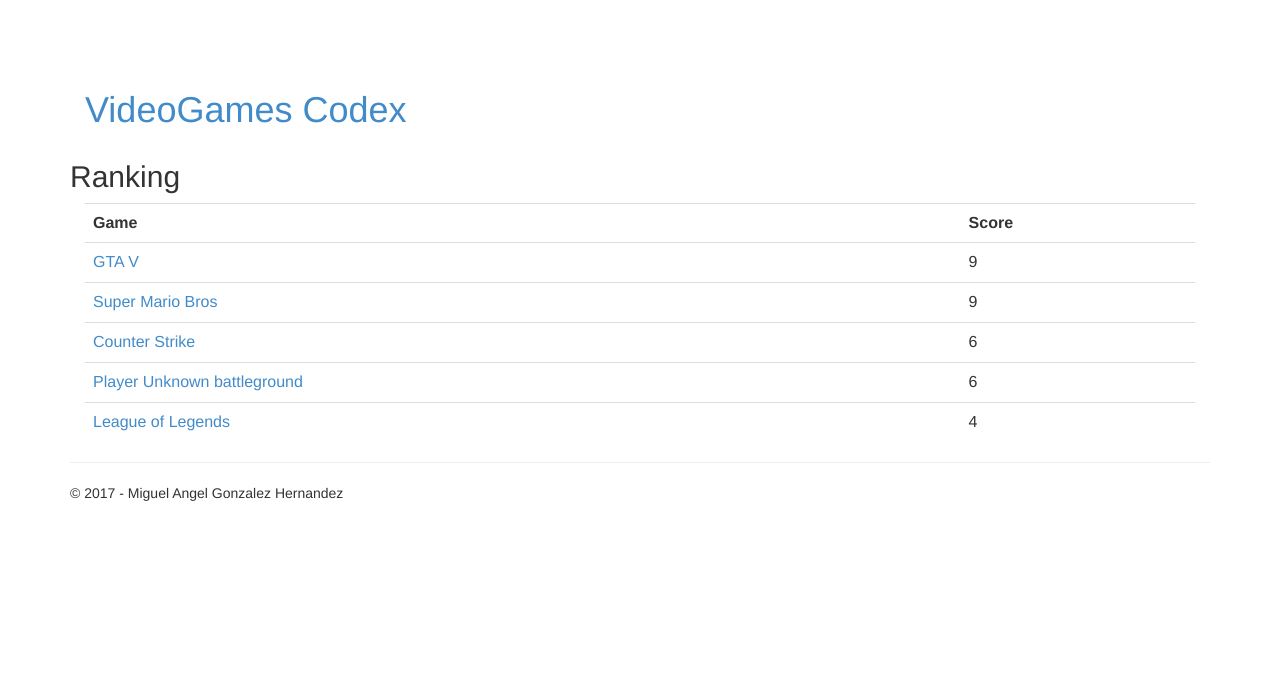
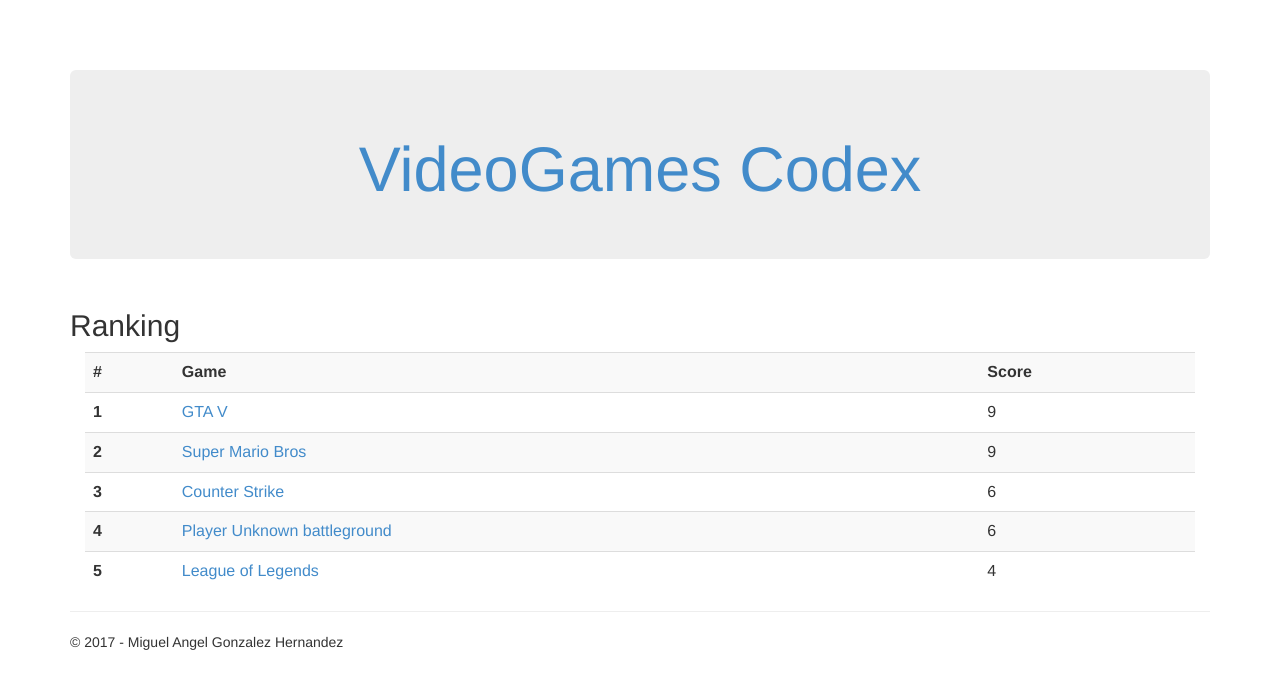
Before and after one commit to migueljabugo/ProyectoPracticoModulo3, a Django app: page /ranking in a window 1280 px wide. Shown: the top 689 px of the page. Run offline with Django 3.2, Linux system fonts and the light colour scheme; data comes from the database, SQL or seed files in the repository; some libraries are stand-ins or nearby versions.

Commit message:
Pequeñas modificaciones

```diff
--- a/ProyectoPracticoModulo3/ProyectoPracticoModulo3/app/templates/app/index.html
+++ b/ProyectoPracticoModulo3/ProyectoPracticoModulo3/app/templates/app/index.html
@@ -12,7 +12,7 @@
         <a class="btn btn-primary" href="/search">Search Game</a>
     </div>
     <div class="col-xs-12">
-        <table class="table">
+        <table class="table table-striped">
             <tr>
                 <th>Name</th>
                 <th>Publisher</th>
--- a/ProyectoPracticoModulo3/ProyectoPracticoModulo3/app/templates/app/layout.html
+++ b/ProyectoPracticoModulo3/ProyectoPracticoModulo3/app/templates/app/layout.html
@@ -7,14 +7,20 @@
     {% load staticfiles %}
     <link rel="stylesheet" type="text/css" href="{% static 'app/content/bootstrap.min.css' %}" />
     <link rel="stylesheet" type="text/css" href="{% static 'app/content/site.css' %}" />
+    <link rel="stylesheet" type="text/css" href="{% static 'app/content/style.css' %}" />
     <script src="{% static 'app/scripts/modernizr-2.6.2.js' %}"></script>
 </head>
 
 <body>
+    <div class="container">
+        <a style="text-decoration: none" href="/">
+            <div class="jumbotron text-center">
+                <h1>VideoGames Codex</h1>
+            </div>
+        </a>
+    </div>
+
     <div class="container body-content">
-        <div class="container">
-            <a href="/"><h1>VideoGames Codex</h1></a>
-        </div>
 
 {% block content %}{% endblock %}
         <hr/>
--- a/ProyectoPracticoModulo3/ProyectoPracticoModulo3/app/templates/app/ranking.html
+++ b/ProyectoPracticoModulo3/ProyectoPracticoModulo3/app/templates/app/ranking.html
@@ -4,13 +4,15 @@
 
 <h2>Ranking</h2>
 <div class="col-xs-12">
-    <table class="table">
+    <table class="table table-striped">
         <tr>
+            <th>#</th>
             <th>Game</th>
             <th>Score</th>
         </tr>
         {% for name, score, id in games %}
         <tr>
+            <th scope="row">{{ forloop.counter }}</th>
             <td><a href="/game/{{id}}">{{name}}</a></td>
             <td>{{score}}</td>
         </tr>
--- a/ProyectoPracticoModulo3/ProyectoPracticoModulo3/app/views.py
+++ b/ProyectoPracticoModulo3/ProyectoPracticoModulo3/app/views.py
@@ -118,9 +118,7 @@ def search(request):
 		if(len(games)>0):
 			return HttpResponseRedirect('/game/'+str(games[0].id))
 		else:
-			return HttpResponseRedirect('/')
-
-
+			return HttpResponseRedirect('/search')
 
 	elif (request.method == 'GET'):
 		return render(
```
Also changed, not shown: ProyectoPracticoModulo3/ProyectoPracticoModulo3/app/static/app/content/style.css (added), 1 other file.
